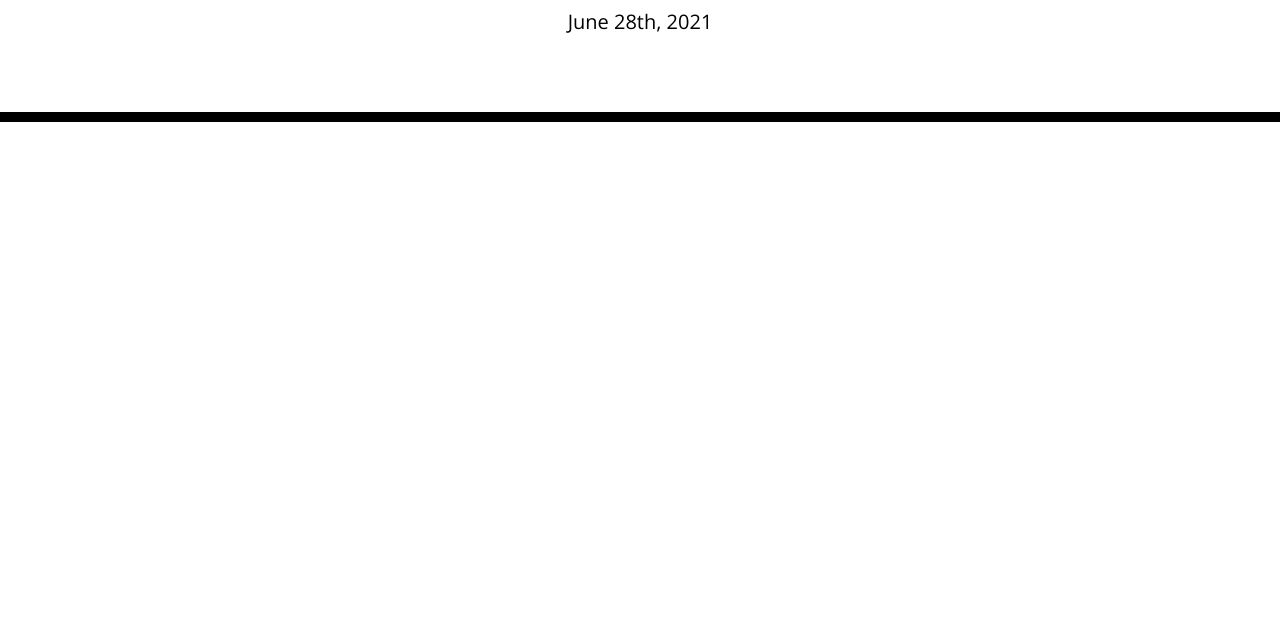
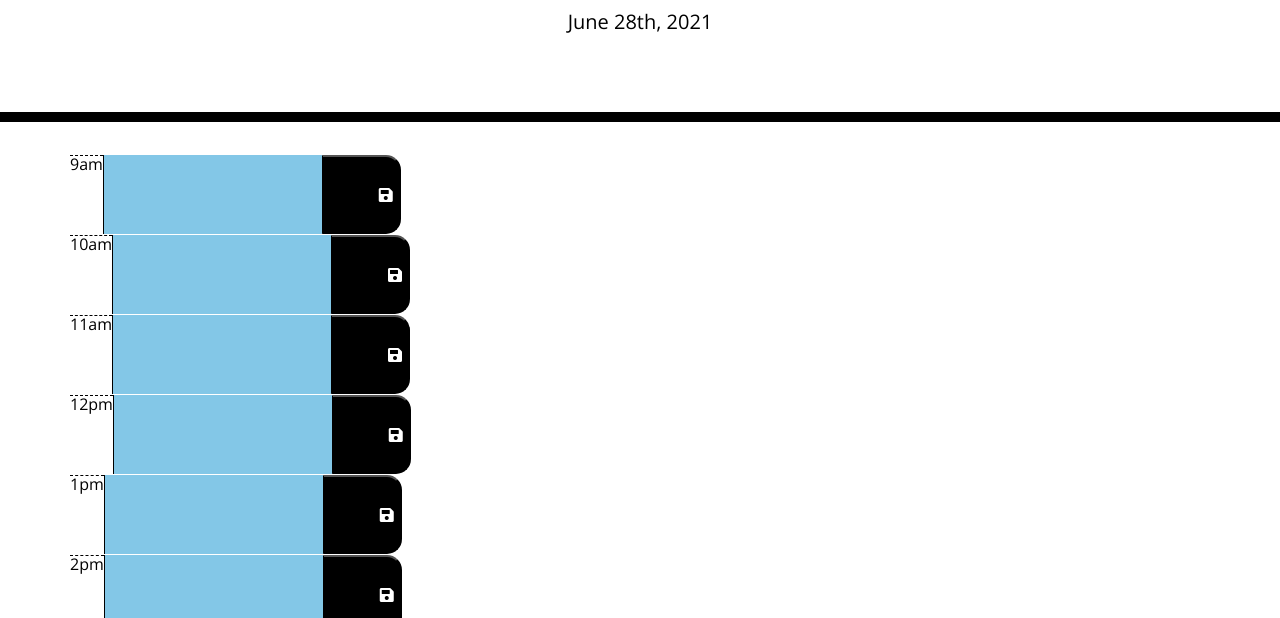
Before and after one commit to austinrohn19/calender.github.io, a plain HTML site: page index.html in a window 1280 px wide. Shown: the part 182-800 px from the top of the page. Drawn offline with nearby package versions, Linux system fonts and the light colour scheme.

Commit message:
final commit

```diff
--- a/Date-update.js
+++ b/Date-update.js
@@ -1,2 +1 @@
-//This will display the date//
 $("#currentDay").text(moment(new Date()).format("MMMM Do, YYYY"));
--- a/style.css
+++ b/style.css
@@ -53,7 +53,7 @@ textarea {
 }
 
 .future {
-  background-color: #77dd77;
+  background-color: rgba(59, 167, 218, 0.63);
   color: white;
 }
 
@@ -61,7 +61,7 @@ textarea {
   border-left: 1px solid black;
   border-top-right-radius: 15px;
   border-bottom-right-radius: 15px;
-  background-color: #06aed5;
+  background-color: black;
   color: white;
 }
 
--- a/timeblocks.js
+++ b/timeblocks.js
@@ -1,10 +1,10 @@
 
 function createTimeblock(time, text, index) {
-    const timeblockEl = $('
+    const timeblockEl = $(`
         <div class="row time-block">
             <div class="hour">${time.display}</div>
         </div>
-    ');
+        `);
 
         const timeblockInput = $(`
         <textarea name="time-block" class="description">${text}</textarea>
@@ -16,3 +16,20 @@ function createTimeblock(time, text, index) {
         else if (time.value === currentHour) timeblockInput.addClass("present");
 
         else timeblockInput.addClass("future");
+
+    const timeblockSaveBtn = $(`
+        <button class="saveBtn">
+            <i class="fas fa-save"></i>
+        </button>
+    `);
+
+    timeblockSaveBtn.click(function () {
+        timeblocks[index] = timeblockInput.val();
+        localStorage.setItem("timeblocks", JSON.stringify(timeblocks));
+    });
+
+    timeblockEl.append(timeblockInput);
+    timeblockEl.append(timeblockSaveBtn);
+
+    return timeblockEl;
+}
```
Also changed, not shown: script.js (+9 -9 lines).
